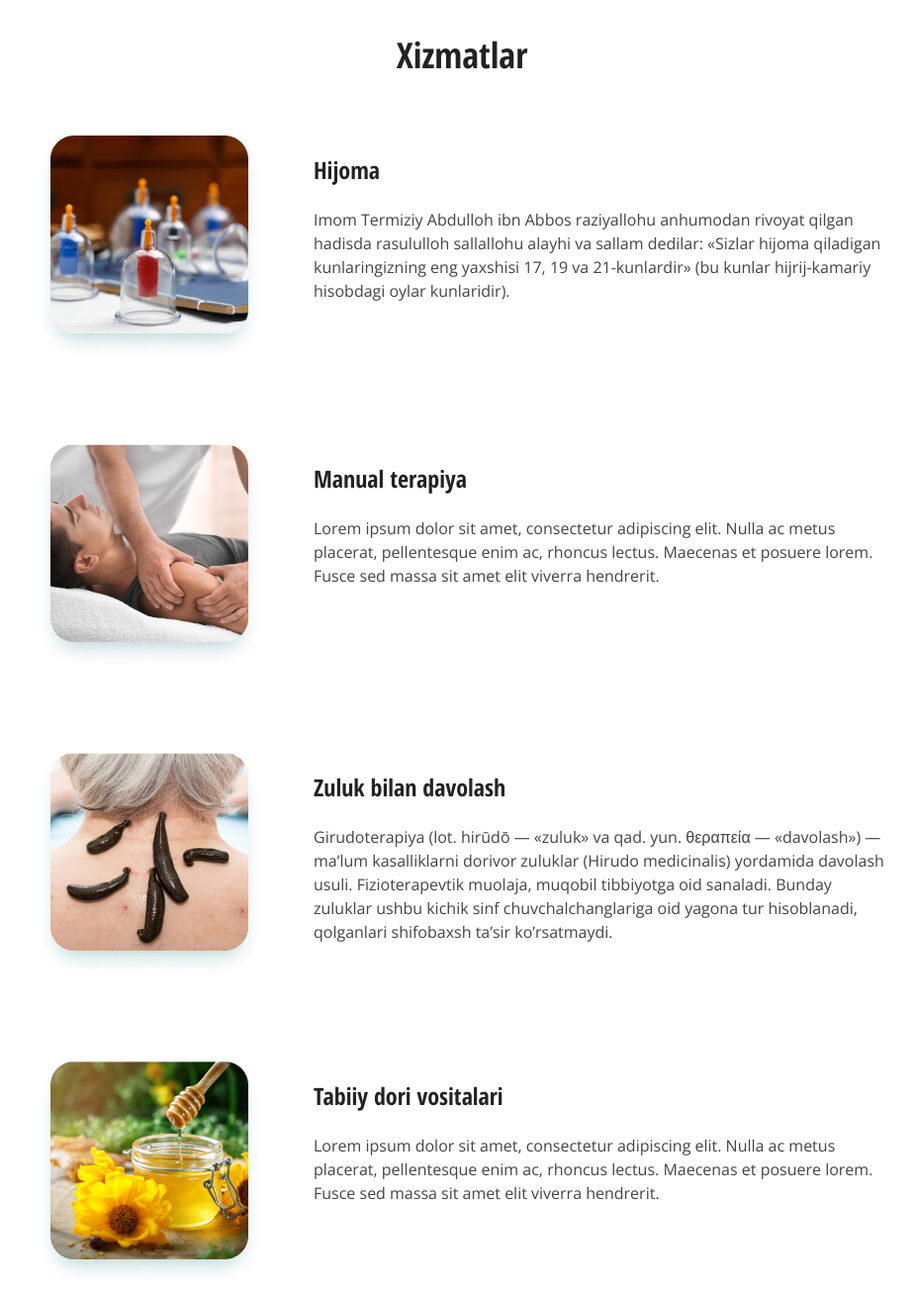
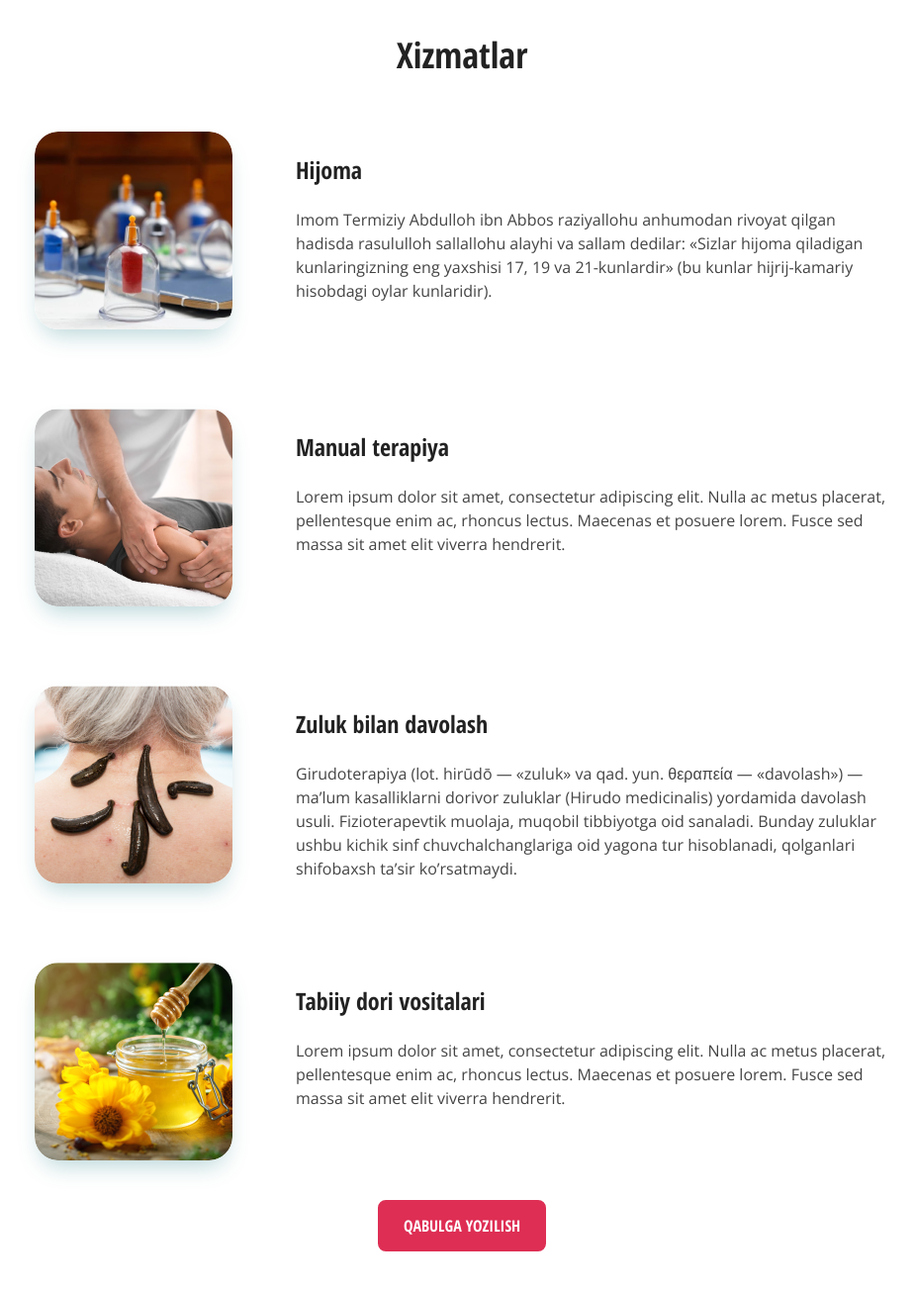
Before and after one commit to Xidiraliyev/AnsorMed, a plain HTML site: page index.html in a window 1280 px wide. Shown: the part 720-2024 px from the top of the page at 99% size, without its empty margins (173-1098 px from the left). Drawn offline with Linux system fonts and the light colour scheme.

Commit message:
change images

```diff
--- a/css/style.css
+++ b/css/style.css
@@ -47,7 +47,8 @@ body {
     font-family: "Open Sans Condenced";
     font-style: normal;
     font-weight: 700;
-    src: url("../fonts/open-sans-condensed/OpenSans-CondBold.woff2") format("woff2");
+    src: url("../fonts/open-sans-condensed/OpenSans-CondBold.woff2")
+        format("woff2");
 }
 :root {
     --font-family: "Open Sans", "Arial", sans-serif;
@@ -201,7 +202,12 @@ button {
 .service__card {
     display: flex;
     width: 864px;
-    gap: 5rem;
+    gap: 6.4rem;
+}
+
+.service__card img {
+    border-radius: 24px;
+    box-shadow: 0px 12px 24px -8px rgba(0, 107, 116, 0.3);
 }
 .service__card-info {
     padding-top: 2.5rem;
--- a/index.html
+++ b/index.html
@@ -71,7 +71,7 @@
                     <h2 class="service__title">Xizmatlar</h2>
                     <div class="service__cards">
                         <div class="service__card">
-                            <img src="./images/jpeg/hijoma.jpg" alt="hijoma" />
+                            <img src="./images/png/hijoma.png" alt="hijoma" />
                             <div class="service__card-info">
                                 <h3 class="service__card-info-title">Hijoma</h3>
                                 <p class="service__card-info-text">
@@ -86,7 +86,7 @@
                         </div>
                         <div class="service__card">
                             <img
-                                src="./images/jpeg/manual-treapiya.jpg"
+                                src="./images/png/manual-terapi.png"
                                 alt="manual-terapi"
                             />
                             <div class="service__card-info">
@@ -104,7 +104,7 @@
                         </div>
                         <div class="service__card">
                             <img
-                                src="./images/jpeg/leech-treatment.jpg"
+                                src="./images/png/leech-treatment.png"
                                 alt="leech-treatment"
                             />
                             <div class="service__card-info">
@@ -126,7 +126,7 @@
                         </div>
                         <div class="service__card">
                             <img
-                                src="./images/jpeg/natural-medicine.jpg"
+                                src="./images/png/natural-medicine.png"
                                 alt="natural-medicine"
                             />
                             <div class="service__card-info">
```
Also changed, not shown: images/jpeg/hijoma.jpg (deleted), images/jpeg/leech-treatment.jpg (deleted), images/jpeg/manual-treapiya.jpg (deleted), images/jpeg/natural-medicine.jpg (deleted), images/png/hijoma.png (added), images/png/leech-treatment.png (added), images/png/manual-terapi.png (added), images/png/natural-medicine.png (added).
